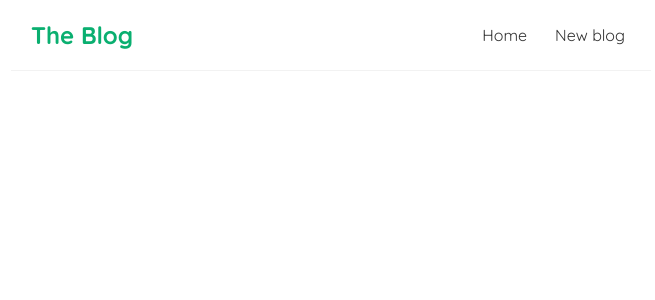
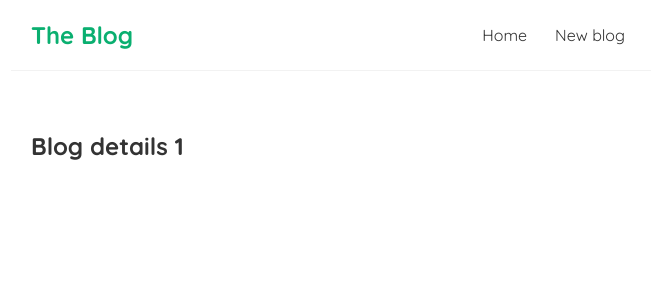
Before and after one commit to hefsijoseph/blog, a React (Create React App) app: page /blogs/1 in a window 1280 px wide. Shown: the top 300 px of the page, without its empty margins (309-964 px from the left). Built offline with nearby package versions, Linux system fonts and the light colour scheme.

Commit message:
grab parameter in the url

```diff
--- a/src/App.js
+++ b/src/App.js
@@ -1,6 +1,7 @@
 import Navbar from "./Navbar";
 import Home from "./Home";
 import NewBlog from "./NewBlog";
+import BlogDetails from "./BlogDetails";
 import { BrowserRouter as Router, Route, Routes } from "react-router-dom";
 
 function App() {
@@ -21,6 +22,8 @@
           <Routes>
             <Route path="/" element={<Home />} />
             <Route path="/create" element={<NewBlog />} />
+            {/* use of route parameter id */}
+            <Route path="/blogs/:id" element={<BlogDetails />} />
           </Routes>
           {/* <h1>{ title }</h1>
       <p>liked { likes } times</p> */}
--- /dev/null
+++ b/src/BlogDetails.js
@@ -0,0 +1,14 @@
+import { useParams } from "react-router-dom";
+
+const BlogDetails = () => {
+    // grab parameters/ route parameter from url  by use of hook
+    const { id } = useParams()
+
+    return (
+        <div className="blog-details">
+            <h2>Blog details { id } </h2>
+        </div>
+     );
+}
+
+export default BlogDetails;
--- a/src/Home.js
+++ b/src/Home.js
@@ -1,4 +1,4 @@
-import { useState, useEffect } from "react";
+import { useState } from "react";
 import BlogList from "./BlogList";
 import useFetch from "./useFetch";
 
@@ -37,12 +37,12 @@
   const changeName = () => {
     setName("luigi");
   };
-  const handleDelete = (e, id) => {
-    // 1. STOP the event from bubbling up to parent elements
-    e.stopPropagation();
-    const newBlog = blogs.filter((blog) => blog.id !== id);
-    // setBlogs(newBlog);
-  };
+  // const handleDelete = (e, id) => {
+  //   // 1. STOP the event from bubbling up to parent elements
+  //   e.stopPropagation();
+  //   // const newBlog = blogs.filter((blog) => blog.id !== id);
+  //   // setBlogs(newBlog);
+  // };
 
   // use effect runs for every render/ when place/ changes element in the dom
   // with this hook we can fetch data, perform authentication
@@ -84,7 +84,7 @@
         <BlogList
           blogs={blogs}
           title="All blogs!"
-          handleDelete={handleDelete}
+          // handleDelete={handleDelete}
         />
       )}
       {blogs && (
```
